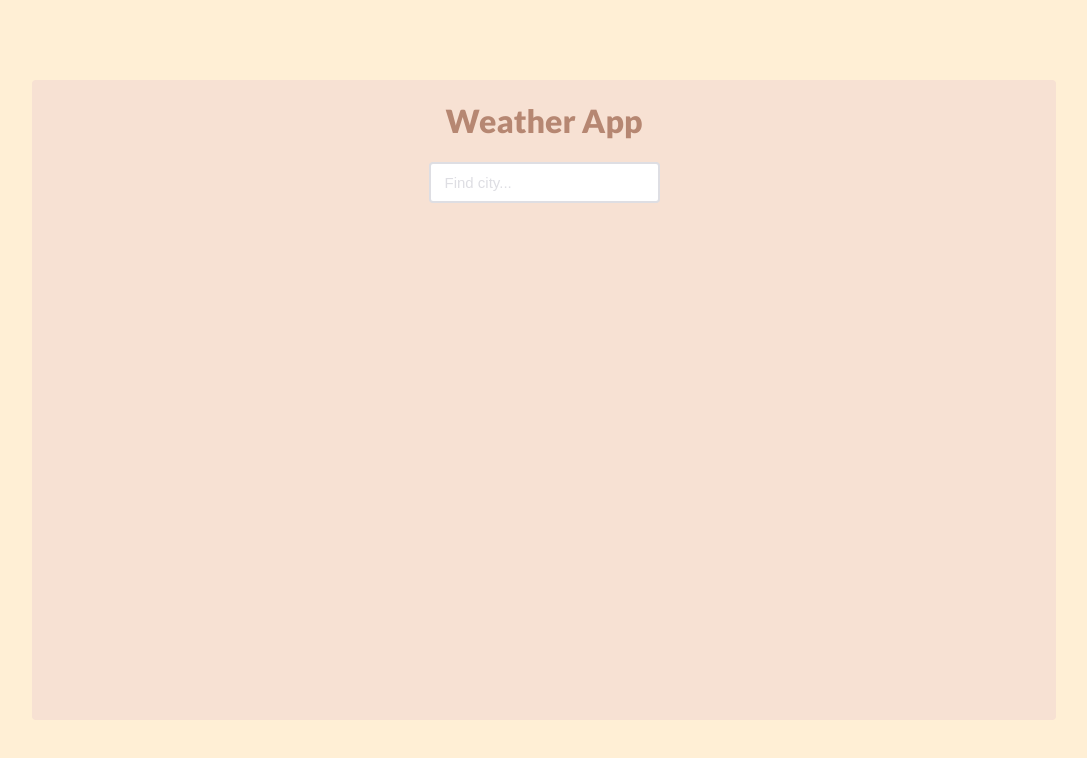
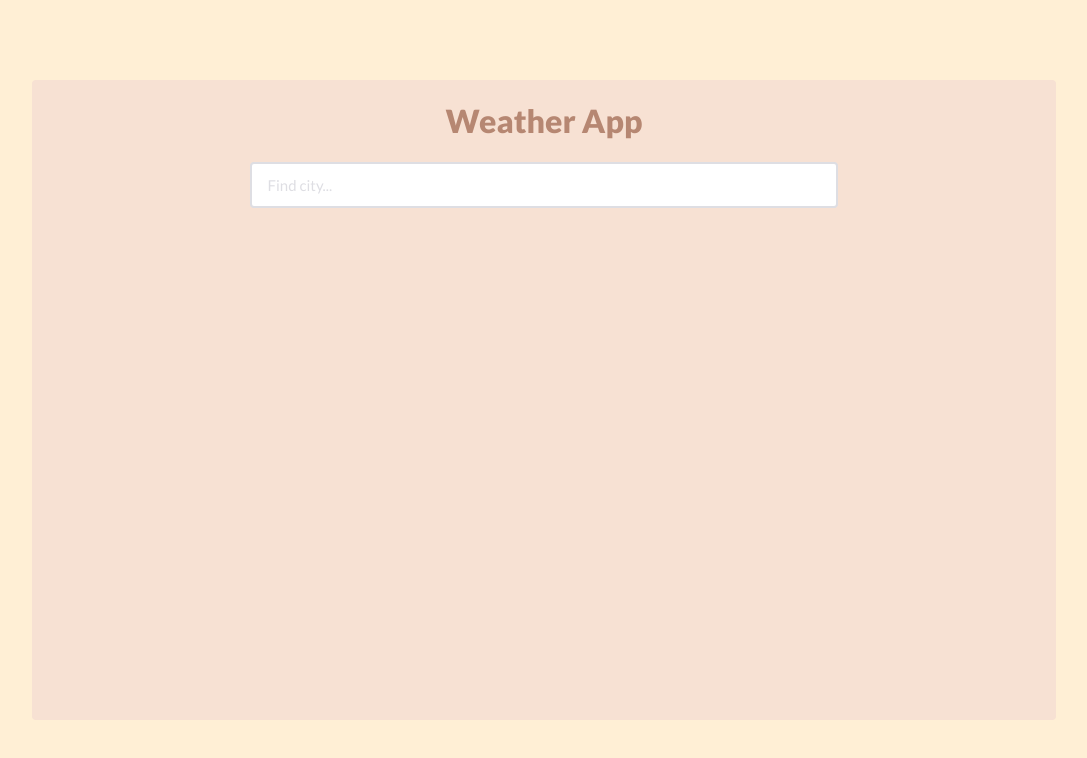
Before and after one commit to birdieduckie/weather, a React (Create React App) app: page / in a window 1280 px wide. Shown: the top 758 px of the page, without its empty margins (96-1183 px from the left). Built offline with nearby package versions, Linux system fonts and the light colour scheme.

Commit message:
small style changes

```diff
--- a/src/core/App/styled.js
+++ b/src/core/App/styled.js
@@ -5,7 +5,6 @@ export const Container = styled.div`
   justify-content: center;
   align-items: center;
   background: papayawhip;
-
   width: 100%;
   height: 100%;
 `
--- a/src/screens/Main/components/Search/styled.js
+++ b/src/screens/Main/components/Search/styled.js
@@ -2,7 +2,9 @@ import styled from 'styled-components'
 
 export const Container = styled.div`
   display: flex;
+  width: 60%;
   flex-direction: column;
   justify-content: center;
-  align-items: stretch;
+  align-items: center;
+  font-family: 'Lato', sans-serif;
 `
--- a/src/screens/Main/styled.js
+++ b/src/screens/Main/styled.js
@@ -4,7 +4,6 @@ export const Container = styled.div`
   display: flex;
   flex-direction: column;
   align-items: center;
-  justify-self: center;
   width: 80%;
   height: 80%;
   background: #f7e1d3;
--- a/src/screens/Weather/Weather.js
+++ b/src/screens/Weather/Weather.js
@@ -24,9 +24,12 @@ export const Weather = () => {
   const dispatch = useDispatch()
 
   const { id } = useParams()
+
   const [searchParams] = useSearchParams()
 
   const weather = useSelector((state) => getWeatherById(state, id))
+
+  console.log(weather)
 
   useEffect(() => {
     const geo = {
--- a/src/screens/Weather/styled.js
+++ b/src/screens/Weather/styled.js
@@ -80,7 +80,7 @@ export const Info = styled.div`
 export const Forecast = styled.div`
   display: flex;
   flex-direction: column;
-  width: 35%;
+  width: 50%;
 
   font-size: 22px;
 
@@ -92,12 +92,13 @@ export const Forecast = styled.div`
 export const Note = styled.div`
   display: flex;
   justify-content: flex-end;
-  margin: 20px 20px 0 0;
-  font-size: 28px;
+  margin: 15px 20px 0 0;
+  font-size: 22px;
   font-weight: 600;
   width: 65%;
 
   @media screen and (max-width: 600px) {
+    font-size: 16px;
     width: 35%;
   }
 `
--- a/src/shared/Button/styled.js
+++ b/src/shared/Button/styled.js
@@ -1,11 +1,13 @@
 import styled, { css } from 'styled-components'
 
 export const StyledButton = styled.button`
+  width: 100%;
   padding: 12px 16px;
   border: 0;
   border-radius: 4px;
   margin: 5px 0 0 0;
   color: #303030;
+  font-family: 'Lato', sans-serif;
   font-size: 15px;
   cursor: pointer;
 
--- a/src/shared/Input/styled.js
+++ b/src/shared/Input/styled.js
@@ -1,12 +1,14 @@
 import styled from 'styled-components'
 
 export const StyledInput = styled.input`
-  padding: 10px 14px;
+  width: 90%;
+  padding: 12px 16px;
   font-size: 15px;
   background: #ffffff;
   border: 2px solid #dedee3;
   border-radius: 4px;
   color: #0a0d1f;
+  font-family: 'Lato', sans-serif;
   &:focus {
     outline: none;
     border: 2px solid #b68772;
```
